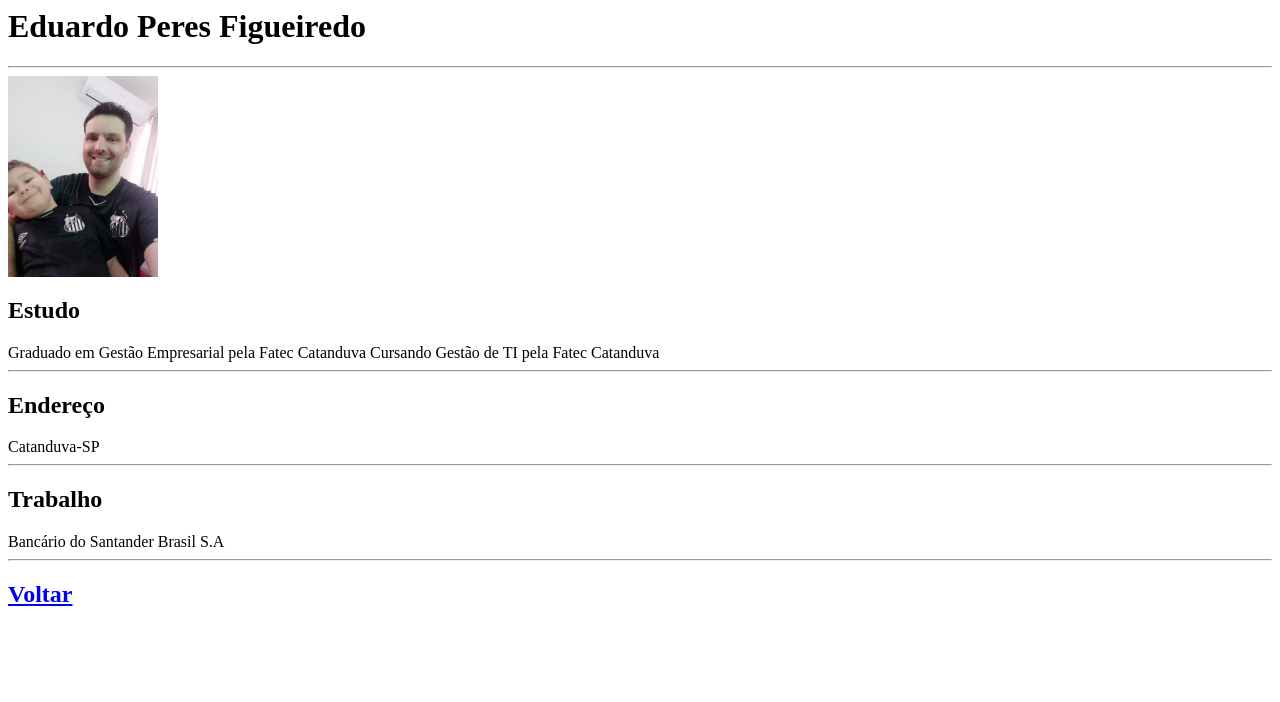
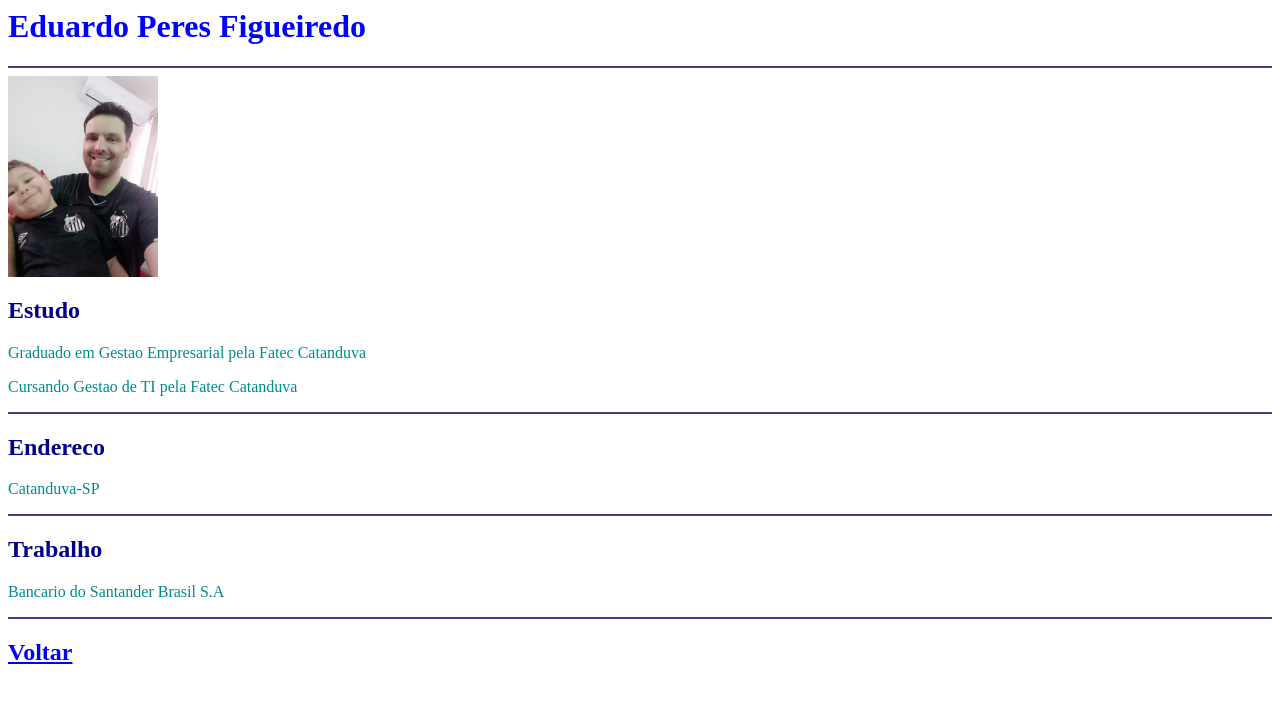
Before and after one commit to joaosanchez/Team12, a plain HTML site: page eduardo.html in a window 1280 px wide. Drawn offline with Linux system fonts and the light colour scheme.

Commit message:
Update eduardo.html

```diff
--- a/eduardo.html
+++ b/eduardo.html
@@ -1,6 +1,21 @@
 <html>
 <head>
 	<title>Eduardo Peres Figueiredo</title>
+	<style type="text/css">
+		hr{
+			border: 1px solid darkslateblue;
+
+		}
+		h1{
+			color: blue;
+		}
+		h2{
+			color: darkblue;
+		}
+		p{
+			color: darkcyan;
+		}
+	</style>
 </head>
 <body>
 	<h1>Eduardo Peres Figueiredo</h1>
@@ -8,14 +23,14 @@
 	<img src="eduardo.JPEG" width="150px"
 	<hr>
 	<h2>Estudo</h2>
-	Graduado em Gestão Empresarial pela Fatec Catanduva
-	Cursando Gestão de TI pela Fatec Catanduva
+	<p>Graduado em Gestao Empresarial pela Fatec Catanduva
+	<p>Cursando Gestao de TI pela Fatec Catanduva
 	<hr>
-	<h2>Endereço</h2>
-	Catanduva-SP
+	<h2>Endereco</h2>
+	<p>Catanduva-SP
 	<hr>
 	<h2>Trabalho</h2>
-	Bancário do Santander Brasil S.A
+	<p>Bancario do Santander Brasil S.A
 	<hr>
 	<h2><a href="index.html">Voltar</a>
 </body>
```
